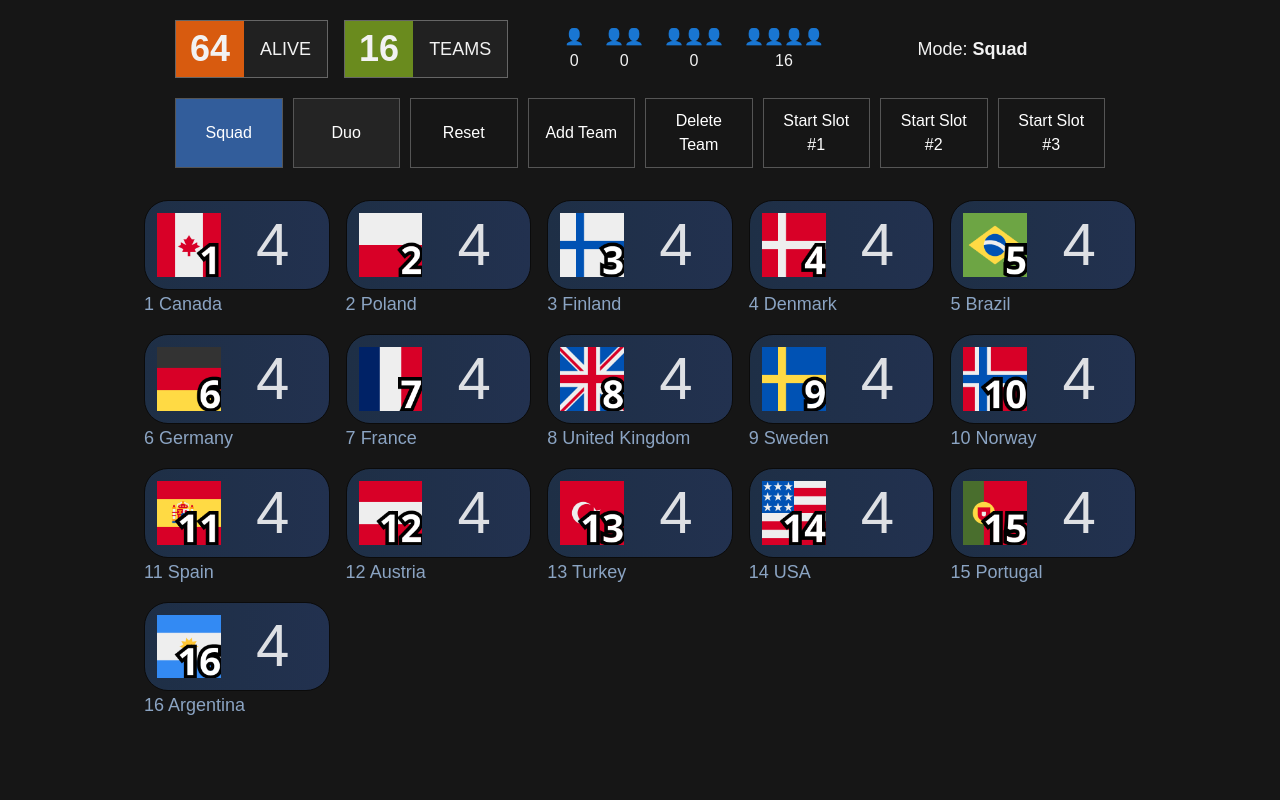
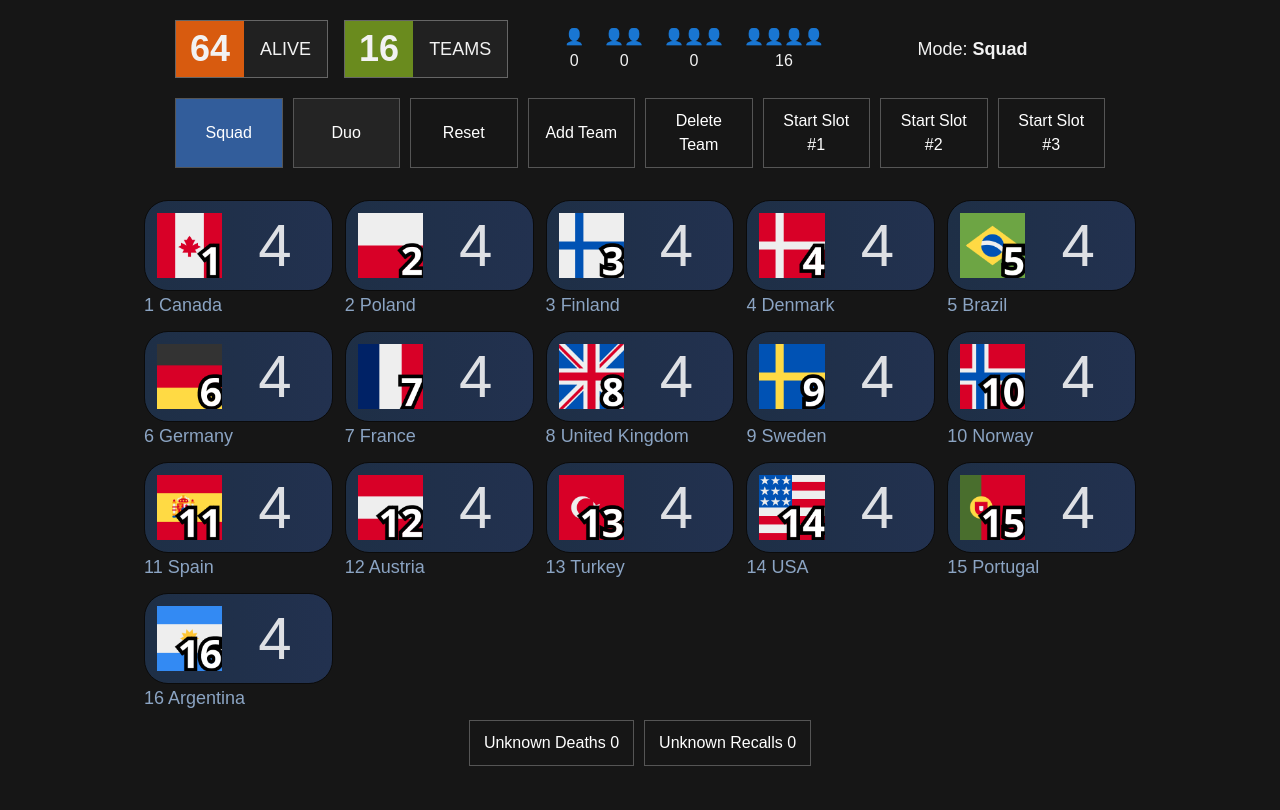
Before and after one commit to MadariBalint/pubg-tracker, a React (Vite) app: page / in a window 1280 px wide. Built offline with nearby package versions, Linux system fonts and the light colour scheme; the HTML template or start-up script is replaced by a standard one.

Commit message:
Added unknown deaths and recalls function

```diff
--- a/src/App.tsx
+++ b/src/App.tsx
@@ -1,19 +1,64 @@
+import { useState } from "react";
 import ModeSelector from "./components/ModeSelector";
 import TeamGrid from "./components/TeamGrid";
 import TopBar from "./components/TopBar";
 
 export default function App() {
+  const baseButton =
+    "cursor-pointer border border-[#555]  px-3.5 py-2.5 text-white flex-1";
+  const [unknownDeaths, setUnknownDeaths] = useState(0);
+  const [unknownRecalls, setUnknownRecalls] = useState(0);
+
+  const handleLeftClickDeaths = () => {
+    setUnknownDeaths(unknownDeaths + 1);
+  };
+  const handleLeftClickRecalls = () => {
+    setUnknownRecalls(unknownRecalls + 1);
+  };
+  const handleRightClickDeaths = (
+    event: React.MouseEvent<HTMLButtonElement>,
+  ) => {
+    event.preventDefault();
+    if (unknownDeaths !== 0) setUnknownDeaths(unknownDeaths - 1);
+  };
+
+  const handleRightClickRecalls = (
+    event: React.MouseEvent<HTMLButtonElement>,
+  ) => {
+    event.preventDefault();
+    if (unknownRecalls !== 0) setUnknownRecalls(unknownRecalls - 1);
+  };
+
   return (
     <div className="min-h-dvh bg-[#161616] p-5 text-[#f2f2f2]">
       <div className="flex flex-col items-center gap-2">
         <div className="mx-auto w-3/4 ">
-          <TopBar />
+          <TopBar
+            unknownDeaths={unknownDeaths}
+            unknownRecalls={unknownRecalls}
+          />
           <ModeSelector />
         </div>
 
         <div className="w-4/5">
           <TeamGrid />
         </div>
+        <div className="mb-2 gap-1 lg:mb-6 flex flex-wrap lg:text-nowrap lg:gap-2.5 ">
+          <button
+            onClick={handleLeftClickDeaths}
+            onContextMenu={handleRightClickDeaths}
+            className={`${baseButton}`}
+          >
+            Unknown Deaths <span>{unknownDeaths}</span>
+          </button>
+          <button
+            onClick={handleLeftClickRecalls}
+            onContextMenu={handleRightClickRecalls}
+            className={`${baseButton}`}
+          >
+            Unknown Recalls <span>{unknownRecalls}</span>
+          </button>
+        </div>
       </div>
     </div>
   );
--- /dev/null
+++ b/src/components/BottomBar.tsx
@@ -0,0 +1,11 @@
+import { useAppSelector } from "../app/hooks";
+import {
+  selectAlivePlayersTotal,
+  selectAliveTeamsTotal,
+} from "../features/tracker/trackerSelector";
+
+export default function BottomBar() {
+  const alivePlayers = useAppSelector(selectAlivePlayersTotal);
+  const aliveTeams = useAppSelector(selectAliveTeamsTotal);
+  return <div></div>;
+}
--- a/src/components/TeamGrid.tsx
+++ b/src/components/TeamGrid.tsx
@@ -19,7 +19,7 @@ export default function TeamGrid() {
               : "grid-cols-10";
 
   return (
-    <div className={`grid ${colsAmount} gap-4`}>
+    <div className={`grid ${colsAmount} gap-3`}>
       {teams.map((team) => (
         <TeamCard key={team.id} team={team} />
       ))}
--- a/src/components/TopBar.tsx
+++ b/src/components/TopBar.tsx
@@ -6,8 +6,9 @@ import {
   selectTeams,
 } from "../features/tracker/trackerSelector";
 
-export default function TopBar() {
-  const alivePlayers = useAppSelector(selectAlivePlayersTotal);
+export default function TopBar({ unknownDeaths, unknownRecalls }) {
+  const alivePlayers =
+    useAppSelector(selectAlivePlayersTotal) - unknownDeaths - unknownRecalls;
   const aliveTeams = useAppSelector(selectAliveTeamsTotal);
   const mode = useAppSelector(selectMode);
 
```
